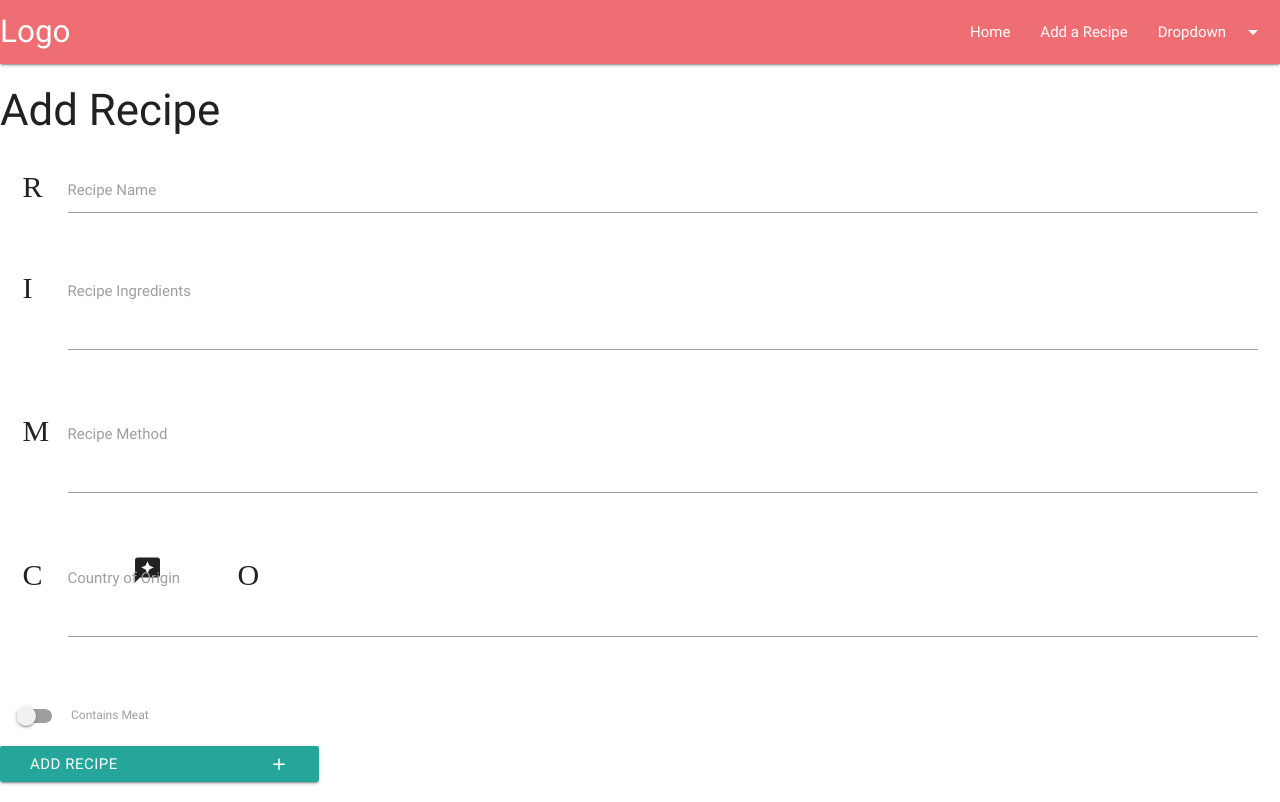
After one commit to Mel28/cook-book, a Flask app: page /add_recipe in a window 1280 px wide. The commit adds this page. Run offline with Flask 2, Linux system fonts and the light colour scheme; data that the repository does not hold is empty; some libraries are stand-ins or nearby versions.

Commit message:
Added to addrecipe.html and created editrecipe.html. Added functionality to add recipe and edit recipe pages in app.py. Added Nav bar to base.html, needs fixing still.

```diff
--- a/app.py
+++ b/app.py
@@ -1,5 +1,5 @@
 import os
-from flask import  Flask, render_template, redirect, request, url_for
+from flask import Flask, render_template, redirect, request, url_for
 from flask_pymongo import PyMongo
 from bson.objectid import ObjectId
 
@@ -13,8 +13,50 @@ mongo = PyMongo(app)
 @app.route('/')
 @app.route('/get_recipes')
 def get_recipes():
-    return render_template("recipes.html",
-        tasks=mongo.db.recipes.find())
+    return render_template('recipes.html',
+        recipes=mongo.db.recipes.find())
+
+@app.route('/add_recipe')
+def add_recipe():
+    return render_template('addrecipe.html',
+        recipes = mongo.db.recipes.find())
+
+
+@app.route('/insert_recipe', methods=['POST'])
+def insert_recipe():
+    recipes =  mongo.db.recipes
+    recipes.insert_one(request.form.to_dict())
+    return redirect(url_for('get_recipes'))
+
+
+@app.route('/edit_recipe/<recipe_id>')
+def edit_recipe(recipe_id):
+    the_recipe =  mongo.db.recipes.find_one({"_id": ObjectId(recipe_id)})
+    all_categories =  mongo.db.categories.find()
+    return render_template('editrecipe.html', recipe=the_recipe, categories=all_categories)
+
+
+@app.route('/update_recipe/<recipe_id>', methods=["POST"])
+def update_recipe(recipe_id):
+    recipes = mongo.db.recipes
+    recipes.update( {'_id': ObjectId(recipe_id)},
+    {
+        'recipe_name':request.form.get['recipe_name'],
+        'category_name':request.form.get['category_name'],
+        'recipe_ingredients': request.form.get['recipe_ingredients'],
+        'recipe_method': request.form.get['recipe_method'],
+        'contains_meat':request.form.get['contains_meat'],
+        'country_origin':request.form.get['country_origin']
+
+    })
+    return redirect(url_for('get_recipes'))
+
+
+@app.route('/delete_recipe/<recipe_id>')
+def delete_recipe(recipe_id):
+    mongo.db.recipes.remove({'_id': ObjectId(recipe_id)})
+    return redirect(url_for('get_recipes'))
+
 
 if __name__ == '__main__':
     app.run(host=os.environ.get('IP'),
--- /dev/null
+++ b/templates/addrecipe.html
@@ -0,0 +1,51 @@
+{% extends 'base.html' %} {% block content %}
+<h3>Add Recipe</h3>
+<div class="row">
+    <form action="" method="POST" class="col s12">
+        <div class="row">
+            <div class="input-field col s12">
+                <i class="material-icons prefix">Recipe</i>
+                <input id="recipe_name" name="recipe_name" type="text">
+                <label for="icon_prefix">Recipe Name</label>
+            </div>
+        </div>
+        <div class="row">
+            <div class="input-field col s12">
+                <i class="material-icons prefix">Ingredients</i>
+                <textarea name="recipe_ingredients" id="recipe_ingredients" class="materialize-textarea"></textarea>
+                <label for="icon_telephone">Recipe Ingredients</label>
+            </div>
+        </div>
+        <div class="row">
+            <div class="input-field col s12">
+                <i class="material-icons prefix">Method</i>
+                <textarea name="recipe_method" id="recipe_method" class="materialize-textarea"></textarea>
+                <label for="icon_telephone">Recipe Method</label>
+            </div>
+        </div>
+        <div class="row">
+            <div class="input-field col s12">
+                <i class="material-icons prefix">Country of Origin</i>
+                <textarea name="country_origin" id="country_origin" class="materialize-textarea"></textarea>
+                <label for="icon_telephone">Country of Origin</label>
+            </div>
+        </div>
+        </div>
+        <div class="row">
+            <div class="switch">
+                <label>
+                  <input id="contains_meat" name="contains_meat" type="checkbox">
+                  <span class="lever"></span>
+                  Contains Meat
+                </label>
+            </div>
+        </div>
+          <div class="row">
+            <button class="btn waves-effect waves-light" type="submit" name="action">Add Recipe
+                <i class="material-icons right">recipe_add</i>
+             </button>
+        </div>
+    </form>
+</div>
+
+{% endblock %}
--- a/templates/base.html
+++ b/templates/base.html
@@ -9,6 +9,30 @@
     <link rel="stylesheet" href="https://cdnjs.cloudflare.com/ajax/libs/materialize/0.100.2/css/materialize.min.css">
 </head>
 <body>
+    <header>
+        <!-- Dropdown Structure -->
+<ul id="dropdown1" class="dropdown-content">
+  <li><a href="{{url_for('get_recipes')}}">Indian</a></li>
+  <li><a href="{{url_for('get_recipes')}}">Oriental</a></li>
+  <li class="divider"></li>
+   <li><a href="{{url_for('get_recipes')}}">Vegetarian</a></li>
+   <li><a href="{{url_for('get_recipes')}}">Vegan</a></li>
+  <li><a href="{{url_for('get_recipes')}}">European</a></li>
+  <li class="divider"></li>
+   <li><a href="{{url_for('get_recipes')}}">Pub Meals</a></li>
+</ul>
+<nav>
+  <div class="nav-wrapper">
+    <a href="#!" class="brand-logo">Logo</a>
+    <ul class="right hide-on-med-and-down">
+      <li><a href="{{url_for('get_recipes')}}">Home</a></li>
+      <li><a href="{{url_for('add_recipe')}}">Add a Recipe</a></li>
+      <!-- Dropdown Trigger -->
+      <li><a class="dropdown-trigger" href="#!" data-target="dropdown1">Dropdown<i class="material-icons right">arrow_drop_down</i></a></li>
+    </ul>
+  </div>
+</nav>
+    </header>
     {% block content %}
     {% endblock %}
 
```
Also changed, not shown: templates/editrecipe.html (added, +64 -0 lines), templates/recipes.html (+16 -23 lines).
